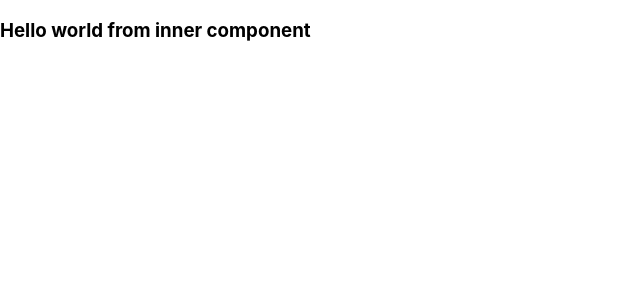
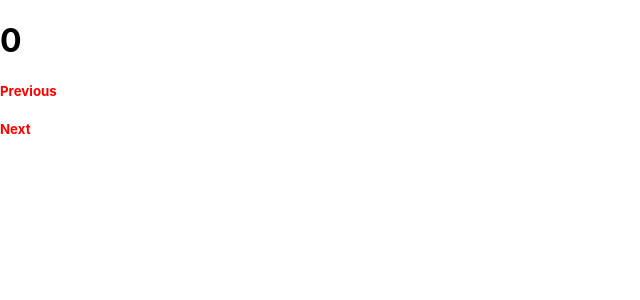
Before and after one commit to AndyPark20/new, a React (Create React App) app in the folder my-app/: page / in a window 1280 px wide. Shown: the top 300 px of the page, without its empty margins (0-640 px from the left). Built offline with nearby package versions, Linux system fonts and the light colour scheme.

Commit message:
previous counting working

```diff
--- a/my-app/src/App.css
+++ b/my-app/src/App.css
@@ -1,38 +1,3 @@
-.App {
-  text-align: center;
+.arrow{
+  color:red;
 }
-
-.App-logo {
-  height: 40vmin;
-  pointer-events: none;
-}
-
-@media (prefers-reduced-motion: no-preference) {
-  .App-logo {
-    animation: App-logo-spin infinite 20s linear;
-  }
-}
-
-.App-header {
-  background-color: #282c34;
-  min-height: 100vh;
-  display: flex;
-  flex-direction: column;
-  align-items: center;
-  justify-content: center;
-  font-size: calc(10px + 2vmin);
-  color: white;
-}
-
-.App-link {
-  color: #61dafb;
-}
-
-@keyframes App-logo-spin {
-  from {
-    transform: rotate(0deg);
-  }
-  to {
-    transform: rotate(360deg);
-  }
-}
--- a/my-app/src/test.js
+++ b/my-app/src/test.js
@@ -1,4 +1,5 @@
 import React, {useState} from "react";
+import './App.css'
 
 
 
@@ -6,9 +7,21 @@ export const Test =()=>{
 
     const [numbers, updateNumbers] = useState(0)
 
+    const countNumbers =(e)=>{
+        if(e.target.innerText ==='Previous'){
+            updateNumbers(numbers-1);
+        }
+    }
+
     return (
         <div>
-            <h3>Hello world from inner component</h3>
+            <div>
+            <h1>{numbers}</h1>
+            </div>
+           <div className="arrow">
+            <h5 onClick={(e)=>countNumbers(e)}>Previous</h5>
+            <h5>Next</h5>
+           </div>
         </div>
     );
 };
```
